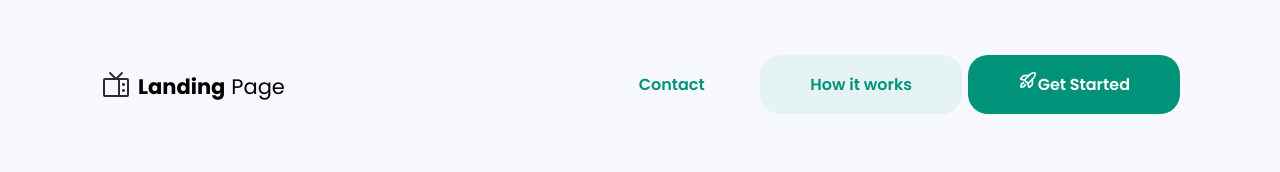
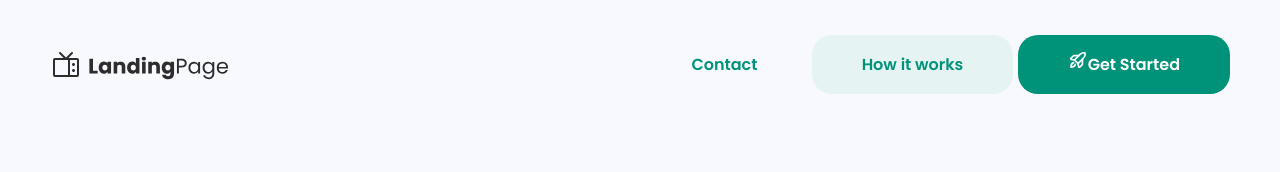
Before and after one commit to Dedexx1995/LandingPage, a plain HTML site: page index.html in a window 1280 px wide. Shown: the top 172 px of the page. Drawn offline with Linux system fonts and the light colour scheme.

Commit message:
mentonring/step-3 - Refactorisation de la navigation et amélioration de la structure du code HTML/CSS

```diff
--- a/assets/style/style.css
+++ b/assets/style/style.css
@@ -10,16 +10,13 @@ body {
 .navbar {
     display: flex;
     justify-content: space-between;
-    font-size: 21px;
-    padding: 20px 50px;
     margin-bottom: 120px;
 }
-.navbar-logo {
-    display: flex;
-    justify-content: center;
-    align-items: center;
-    gap: 6px;
+
+.navbar .navbar-logo {
+    padding: 0;
 }
+
 a {
     font-size: 16px;
     font-weight: 550;
--- a/index.html
+++ b/index.html
@@ -15,17 +15,14 @@
     </head>
     <body>
         <!-- navbar -->
-        <header class="navbar">
-            <div class="navbar-logo">
-                <img src="./assets/icon/Logo Mark.svg" /><span>Landing</span
-                >Page
+        <nav class="navbar">
+            <a class="navbar-logo" href="#"> <img src="./assets/icon/Logo_mark.svg" /></a>
+            <div class="container">
+                <a class="none" href="#">Contact</a>
+                <a class="opacity" href="#">How it works</a>
+                <a class="green" href="#"><img src="./assets/icon/RocketLaunch.svg" />Get Started</a>
             </div>
-            <div class="container">
-                <a class="none" href="">Contact</a>
-                <a class="opacity" href="">How it works</a>
-                <a class="green" href=""><img src="./assets/icon/RocketLaunch.svg" />Get Started</a>
-            </div>
-        </header>
+        </nav>
         <!-- navbar -->
 
         <!-- hero-section -->
```
Also changed, not shown: assets/icon/Logo_mark.svg (added).
